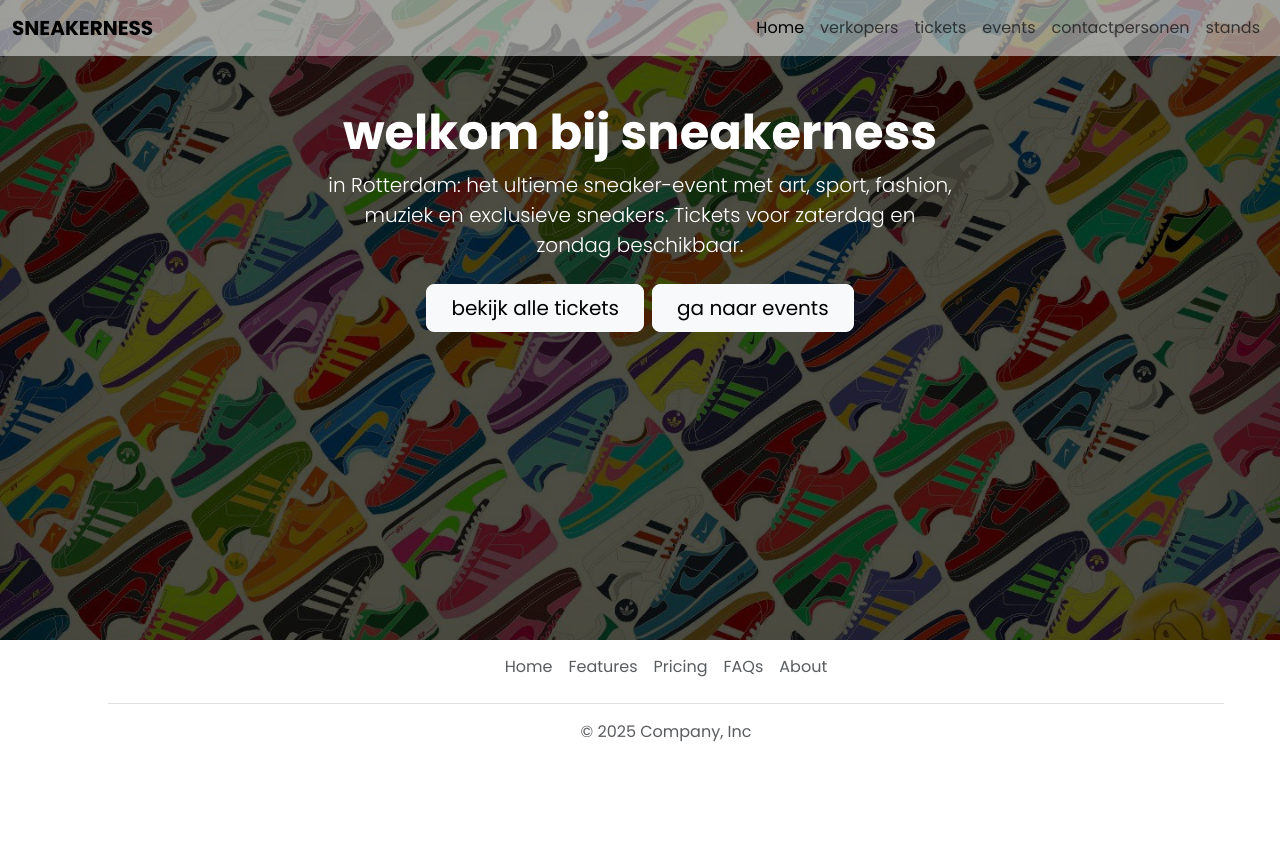
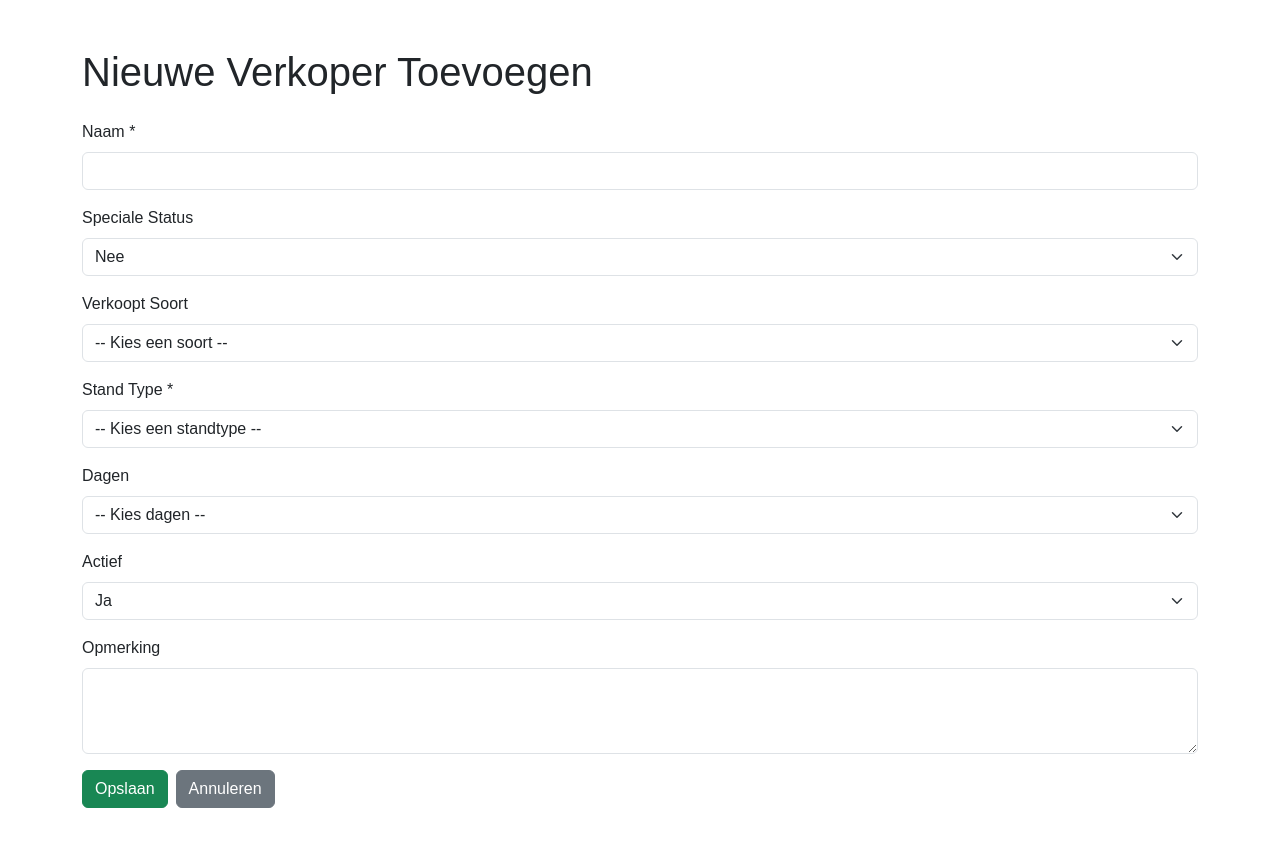
Before and after one commit to appie1312/sneakerness, a PHP site: page /app/views/verkopers/create.php in a window 1280 px wide. Before the commit the page ends 742 px from the top, so only its background shows below. Run offline with PHP 8.4, Linux system fonts and the light colour scheme; some libraries are stand-ins or nearby versions.

Commit message:
create gemaakt voor verkopers en footer beter gemaakt

```diff
--- a/app/views/includes/footer.php
+++ b/app/views/includes/footer.php
@@ -1,4 +1,17 @@
 <link rel="stylesheet" href="/public/css/style.css">
 
-<div class="container footer container-fluid"> <footer class="py-3 my-4"> <ul class="nav justify-content-center border-bottom pb-3 mb-3 "> <li class="nav-item"><a href="#" class="nav-link px-2 text-body-secondary">Home</a></li> <li class="nav-item"><a href="#" class="nav-link px-2 text-body-secondary">Features</a></li> <li class="nav-item"><a href="#" class="nav-link px-2 text-body-secondary">Pricing</a></li> <li class="nav-item"><a href="#" class="nav-link px-2 text-body-secondary">FAQs</a></li> <li class="nav-item"><a href="#" class="nav-link px-2 text-body-secondary">About</a></li> </ul> <p class="text-center text-body-secondary">© 2025 Company, Inc</p> </footer> </div>
-    <script src="https://cdn.jsdelivr.net/npm/bootstrap@5.3.2/dist/js/bootstrap.bundle.min.js" integrity="sha384-C6RzsynM9kWDrMNeT87bh95OGNyZPhcTNXj1NW7RuBCsyN/o0jlpcV8Qyq46cDfL" crossorigin="anonymous"></script>
+<div class="container-fluid bg-light border-top mt-5">
+  <footer class="py-3 my-4">
+    <ul class="nav justify-content-center border-bottom pb-3 mb-3">
+      <li class="nav-item"><a href="/<?php echo URLROOT; ?>/homepages/index" class="nav-link px-2 text-body-secondary">Home</a></li>
+      <li class="nav-item"><a href="/<?php echo URLROOT; ?>/verkopers/index" class="nav-link px-2 text-body-secondary">Verkopers</a></li>
+      <li class="nav-item"><a href="/<?php echo URLROOT; ?>/tickets/index" class="nav-link px-2 text-body-secondary">Tickets</a></li>
+      <li class="nav-item"><a href="/<?php echo URLROOT; ?>/event/index" class="nav-link px-2 text-body-secondary">Events</a></li>
+    </ul>
+    <p class="text-center text-body-secondary">© 2025 Sneakerness, Inc</p>
+  </footer>
+</div>
+
+<script src="https://cdn.jsdelivr.net/npm/bootstrap@5.3.2/dist/js/bootstrap.bundle.min.js"
+ integrity="sha384-C6RzsynM9kWDrMNeT87bh95OGNyZPhcTNXj1NW7RuBCsyN/o0jlpcV8Qyq46cDfL"
+ crossorigin="anonymous"></script>
--- /dev/null
+++ b/app/views/verkopers/create.php
@@ -0,0 +1,83 @@
+<link href="https://cdn.jsdelivr.net/npm/bootstrap@5.3.8/dist/css/bootstrap.min.css" rel="stylesheet">
+<link rel="stylesheet" href="/public/css/style.css">
+
+<div class="container my-5">
+    <h1 class="mb-4">Nieuwe Verkoper Toevoegen</h1>
+
+    <form action="/<?php echo URLROOT; ?>/verkopers/store" method="POST">
+
+        <!-- Naam -->
+        <div class="mb-3">
+            <label for="Naam" class="form-label">Naam *</label>
+            <input type="text" name="Naam" id="Naam"
+                   class="form-control <?php echo isset($errors['Naam']) ? 'is-invalid' : ''; ?>"
+                   value="<?php echo $data['Naam'] ?? ''; ?>" required>
+            <?php if (isset($errors['Naam'])): ?>
+                <div class="invalid-feedback"><?php echo $errors['Naam']; ?></div>
+            <?php endif; ?>
+        </div>
+
+        <!-- Speciale Status -->
+        <div class="mb-3">
+            <label for="SpecialeStatus" class="form-label">Speciale Status</label>
+            <select name="SpecialeStatus" id="SpecialeStatus" class="form-select" required>
+                <option value="0" <?php echo (isset($data['SpecialeStatus']) && $data['SpecialeStatus'] == 0) ? 'selected' : ''; ?>>Nee</option>
+                <option value="1" <?php echo (isset($data['SpecialeStatus']) && $data['SpecialeStatus'] == 1) ? 'selected' : ''; ?>>Ja</option>
+            </select>
+        </div>
+
+        <!-- Verkoopt Soort -->
+        <div class="mb-3">
+            <label for="VerkooptSoort" class="form-label">Verkoopt Soort</label>
+            <select name="VerkooptSoort" id="VerkooptSoort" class="form-select" required>
+                <option value="">-- Kies een soort --</option>
+                <option value="Sneakers" <?php echo (isset($data['VerkooptSoort']) && $data['VerkooptSoort'] === 'Sneakers') ? 'selected' : ''; ?>>Sneakers</option>
+                <option value="Kleding" <?php echo (isset($data['VerkooptSoort']) && $data['VerkooptSoort'] === 'Kleding') ? 'selected' : ''; ?>>Kleding</option>
+                <option value="Accessoires" <?php echo (isset($data['VerkooptSoort']) && $data['VerkooptSoort'] === 'Accessoires') ? 'selected' : ''; ?>>Accessoires</option>
+                <option value="Overig" <?php echo (isset($data['VerkooptSoort']) && $data['VerkooptSoort'] === 'Overig') ? 'selected' : ''; ?>>Overig</option>
+            </select>
+        </div>
+
+        <!-- Stand Type -->
+        <div class="mb-3">
+            <label for="StandType" class="form-label">Stand Type *</label>
+            <select name="StandType" id="StandType" class="form-select" required>
+                <option value="">-- Kies een standtype --</option>
+                <option value="A" <?php echo (isset($data['StandType']) && $data['StandType'] === 'A') ? 'selected' : ''; ?>>A</option>
+                <option value="AA" <?php echo (isset($data['StandType']) && $data['StandType'] === 'AA') ? 'selected' : ''; ?>>AA</option>
+                <option value="AA+" <?php echo (isset($data['StandType']) && $data['StandType'] === 'AA+') ? 'selected' : ''; ?>>AA+</option>
+            </select>
+        </div>
+
+        <!-- Dagen -->
+        <div class="mb-3">
+            <label for="Dagen" class="form-label">Dagen</label>
+            <select name="Dagen" id="Dagen" class="form-select" required>
+                <option value="">-- Kies dagen --</option>
+                <option value="Een dag" <?php echo (isset($data['Dagen']) && $data['Dagen'] === 'Een dag ') ? 'selected' : ''; ?>>Een dag</option>
+                <option value="Twee dagen" <?php echo (isset($data['Dagen']) && $data['Dagen'] === 'Twee dagen ') ? 'selected' : ''; ?>>Twee dagen </option>
+            </select>
+        </div>
+
+        <!-- Is Actief -->
+        <div class="mb-3">
+            <label for="IsActief" class="form-label">Actief</label>
+            <select name="IsActief" id="IsActief" class="form-select">
+                <option value="1" <?php echo (isset($data['IsActief']) && $data['IsActief'] == 1) ? 'selected' : ''; ?>>Ja</option>
+                <option value="0" <?php echo (isset($data['IsActief']) && $data['IsActief'] == 0) ? 'selected' : ''; ?>>Nee</option>
+            </select>
+        </div>
+
+        <!-- Opmerking -->
+        <div class="mb-3">
+            <label for="Opmerking" class="form-label">Opmerking</label>
+            <textarea name="Opmerking" id="Opmerking" class="form-control" rows="3"><?php echo $data['Opmerking'] ?? ''; ?></textarea>
+        </div>
+
+        <!-- Buttons -->
+        <div class="d-flex justify-content-start gap-2">
+            <button type="submit" class="btn btn-success">Opslaan</button>
+            <a href="/<?php echo URLROOT; ?>/verkopers/index" class="btn btn-secondary">Annuleren</a>
+        </div>
+    </form>
+</div>
```
Also changed, not shown: app/controllers/verkopers.php (+54 -0 lines), app/models/VerkoperModel.php (+15 -1 lines), app/views/verkopers/index.php (+36 -16 lines).
